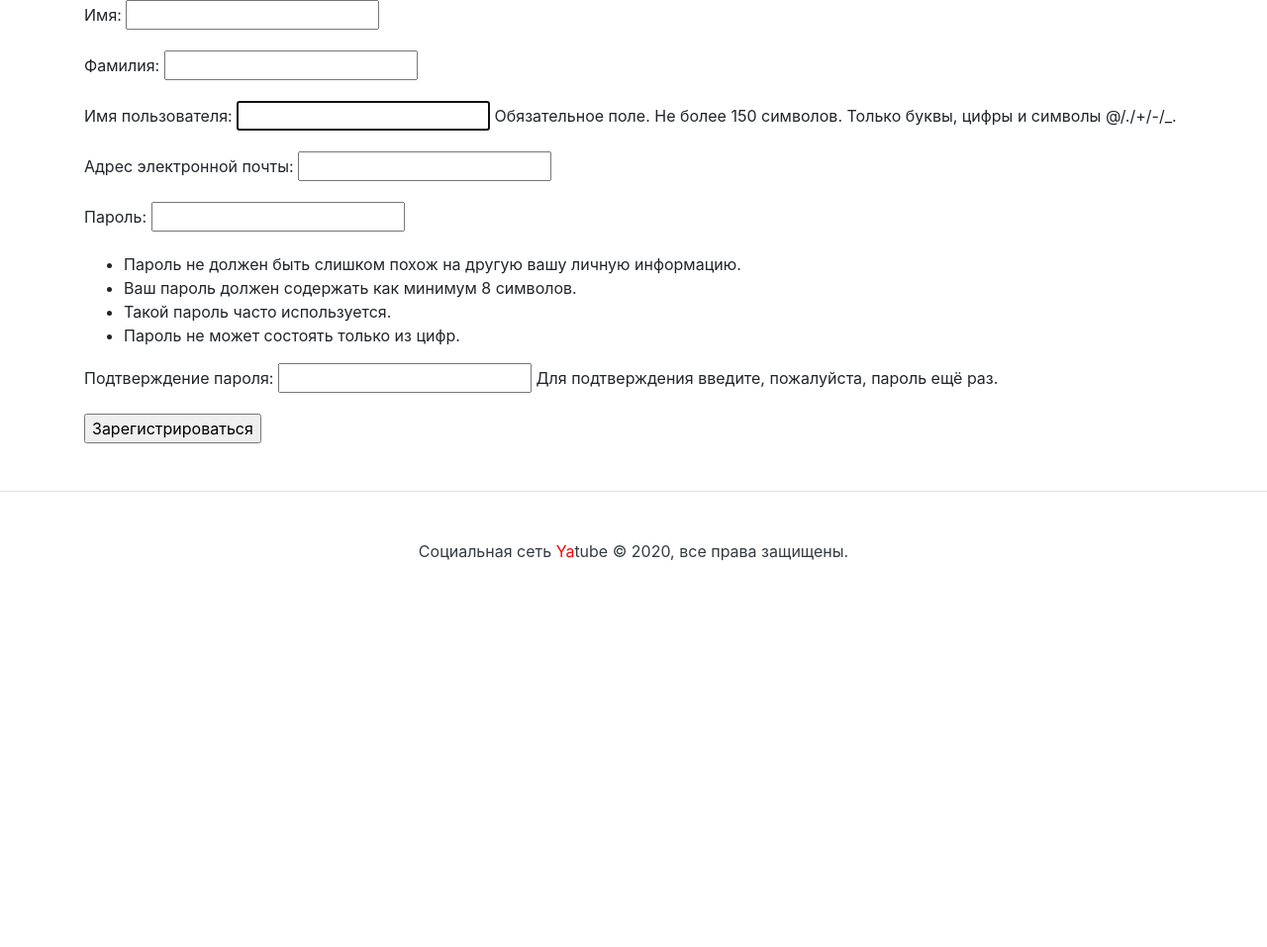
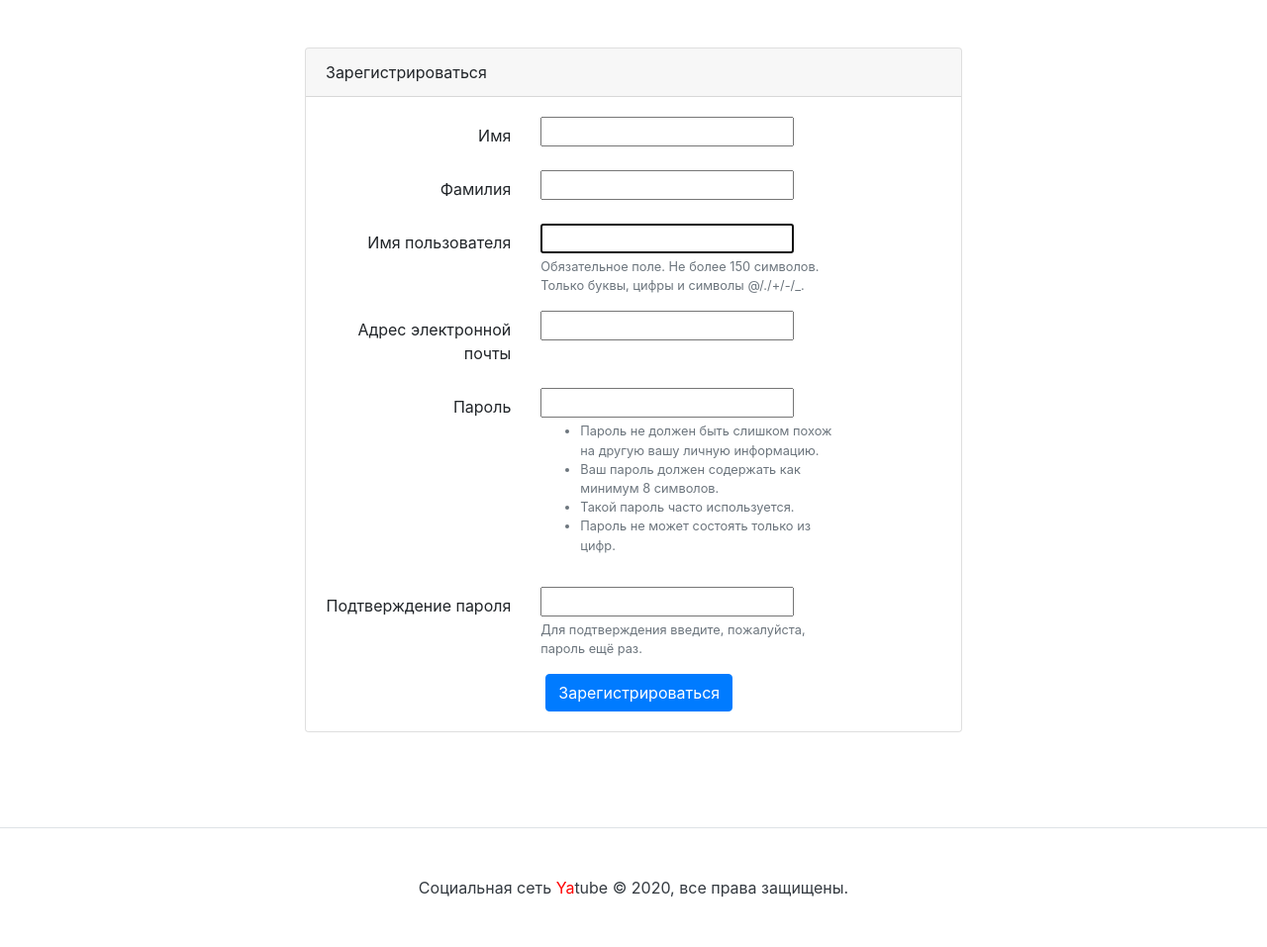
Before and after one commit to vostavhy/yatube, a Django app: page /auth/signup/ in a window 1280 px wide. Shown: the whole page at 99% size. Before the commit the page ends 567 px from the top, so only its background shows below. Run offline with Django 3.2, Linux system fonts and the light colour scheme; some libraries are stand-ins or nearby versions.

Commit message:
добавил форму регистрации

```diff
--- a/users/templates/signup.html
+++ b/users/templates/signup.html
@@ -3,10 +3,43 @@
 
 {% block content %}
 
-    <form method="post" action="{% url 'signup' %}">
-        {% csrf_token %}
-        {{ form.as_p }}
-        <input type="submit" value="Зарегистрироваться">
-    </form>
+    <div class="row justify-content-center">
+    <div class="col-md-8 p-5">
+        <div class="card">
+            <div class="card-header">Зарегистрироваться</div>
+            <div class="card-body">
+
+                    {% for error in form.errors %}
+                        <div class="alert alert-danger" role="alert">
+                            {{ error }}
+                        </div>
+                    {% endfor %}
+
+
+                <form method="post" action="{% url 'signup' %}">
+                    {% csrf_token %}
+
+                    {% for field in form %}
+                        <div class="form-group row" aria-required={% if field.required %}"true"{% else %}"false"{% endif %}>
+                                <label for="{{ field.id_for_label }}" class="col-md-4 col-form-label text-md-right">{{ field.label }}{% if field.required %}<span class="required">*</span>{% endif %}</label>
+                                <div class="col-md-6">
+                                    {{ field }}
+                                    {% if field.help_text %}
+                                    <small id="{{ field.id_for_label }}-help" class="form-text text-muted">{{ field.help_text|safe }}</small>
+                                    {% endif %}
+                                </div>
+                        </div>
+                    {% endfor %}
+
+                    <div class="col-md-6 offset-md-4">
+                            <button type="submit" class="btn btn-primary">
+                                Зарегистрироваться
+                            </button>
+                    </div>
+                </form>
+            </div> <!-- card body -->
+        </div> <!-- card -->
+    </div> <!-- col -->
+</div> <!-- row -->
 
 {% endblock %}
```
Also changed, not shown: posts/tests.py (+8 -1 lines).
